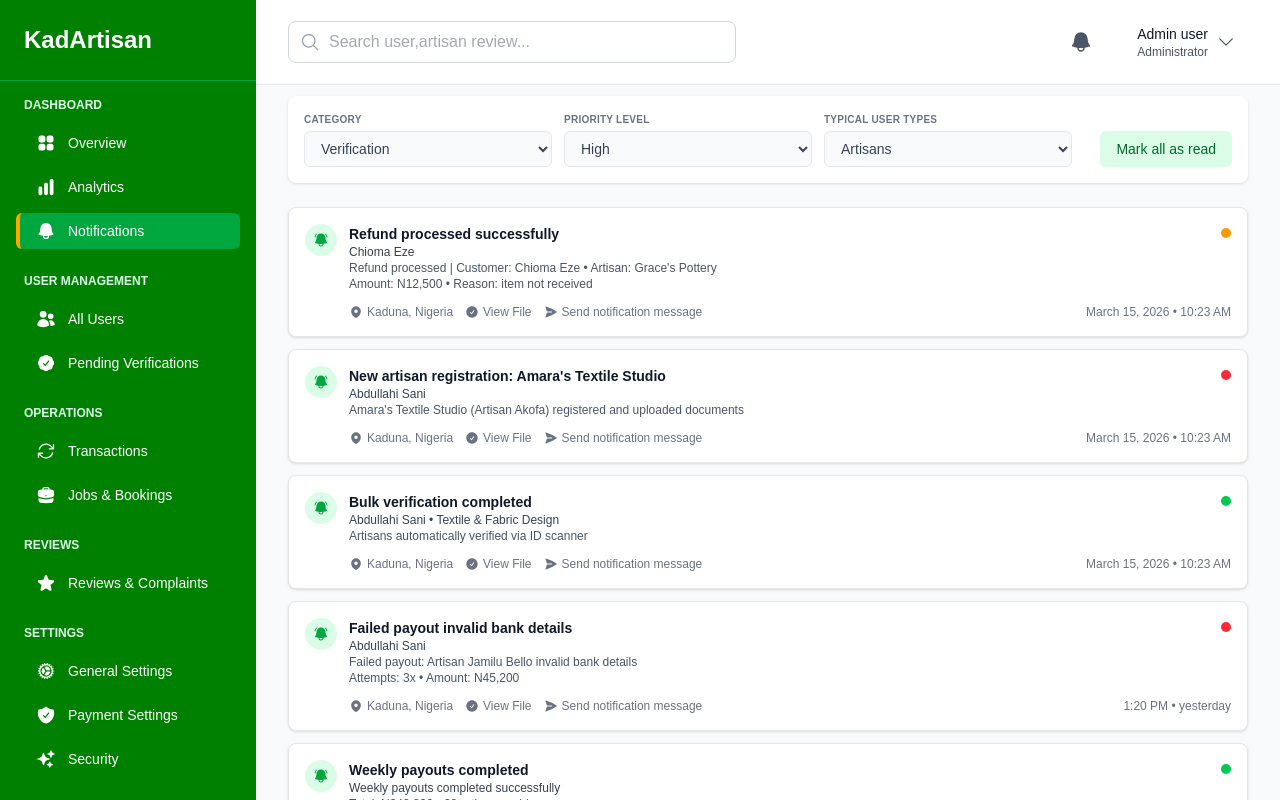
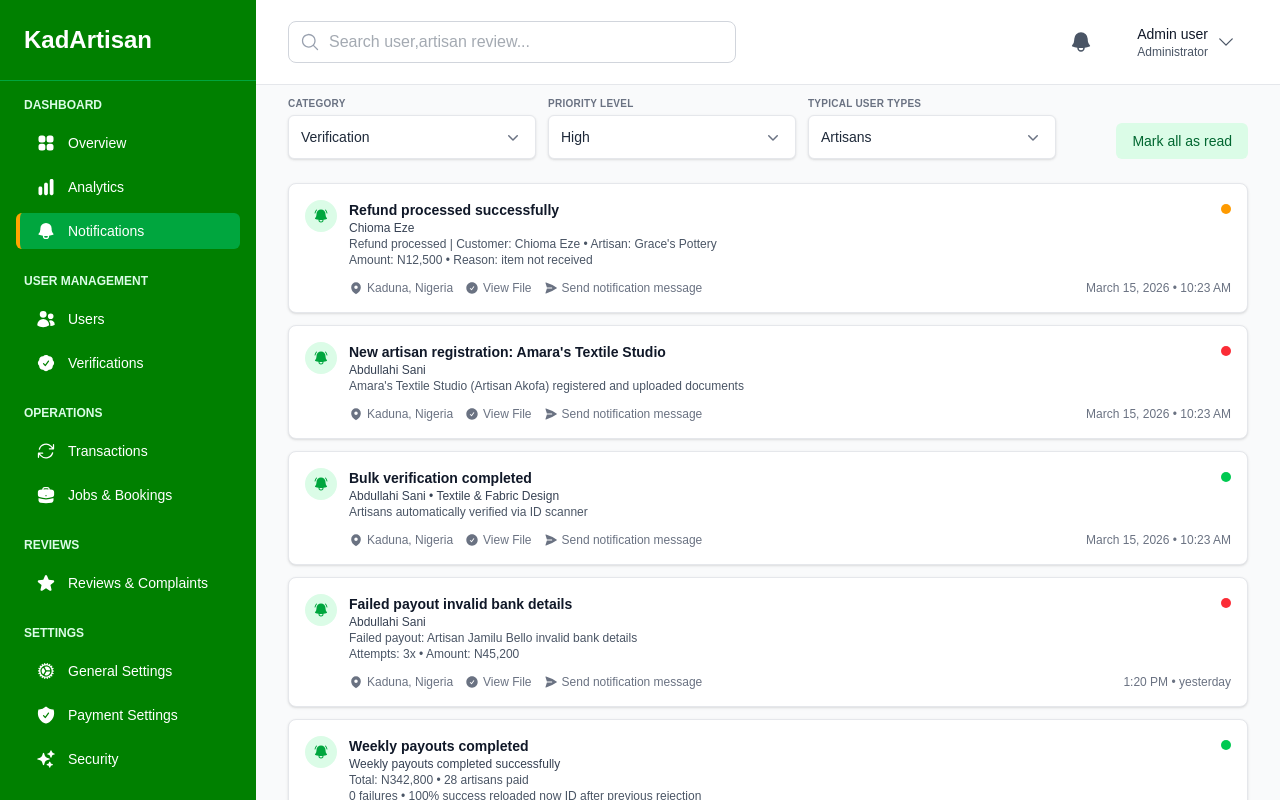
Before and after one commit to SynapGridTech/kadartisan-frontend, a Next.js app: page /dashboard/notifications in a window 1280 px wide. Shown: the top 800 px of the page. Built offline with nearby package versions, Linux system fonts and the light colour scheme.

Commit message:
Update transactions dropdown values to match design

```diff
--- a/app/components/layout/Sidebar.tsx
+++ b/app/components/layout/Sidebar.tsx
@@ -32,8 +32,8 @@ const Sidebar = () => {
     {
       title: 'USER MANAGEMENT',
       items: [
-        { icon: UsersIcon, label: 'All Users', href: '/dashboard/users' },
-        { icon: CheckBadgeIcon, label: 'Pending Verifications', href: '/dashboard/verifications' },
+        { icon: UsersIcon, label: 'Users', href: '/dashboard/users' },
+        { icon: CheckBadgeIcon, label: 'Verifications', href: '/dashboard/verifications' },
       ],
     },
     {
--- a/app/dashboard/notifications/page.tsx
+++ b/app/dashboard/notifications/page.tsx
@@ -1,11 +1,13 @@
 'use client';
 
+import { useState } from 'react';
 import {
   BellAlertIcon,
   CheckCircleIcon,
   MapPinIcon,
   PaperAirplaneIcon,
 } from '@heroicons/react/24/solid';
+import Dropdown from '@/app/components/ui/Dropdown';
 
 const notifications = [
   {
@@ -75,50 +77,45 @@ const priorityOptions = ['high', 'medium', 'low', 'all'];
 const userTypeOptions = ['artisans', 'customers', 'all'];
 
 export default function NotificationsPage() {
+  const [category, setCategory] = useState('verification');
+  const [priority, setPriority] = useState('high');
+  const [userType, setUserType] = useState('artisans');
+
   return (
     <div className="space-y-6">
-      <section className="rounded-lg bg-white p-4 shadow-sm">
+      {/* <section className="rounded-lg bg-white p-4 shadow-sm"> */}
         <div className="flex flex-col gap-4 lg:flex-row lg:items-end lg:justify-between">
           <div className="grid w-full grid-cols-1 gap-3 md:grid-cols-3 lg:max-w-3xl">
-            <label className="flex flex-col gap-1">
-              <span className="text-[10px] font-semibold uppercase tracking-wide text-gray-500">Category</span>
-              <select defaultValue="verification" className="rounded-md border border-gray-200 bg-gray-50 px-3 py-2 text-sm text-gray-700 outline-none focus:ring-2 focus:ring-primary">
-                {categoryOptions.map((option) => (
-                  <option key={option} value={option}>
-                    {option.charAt(0).toUpperCase() + option.slice(1)}
-                  </option>
-                ))}
-              </select>
-            </label>
+            <Dropdown
+              id="notification-category"
+              label="Category"
+              value={category}
+              options={categoryOptions}
+              onChange={setCategory}
+            />
 
-            <label className="flex flex-col gap-1">
-              <span className="text-[10px] font-semibold uppercase tracking-wide text-gray-500">Priority level</span>
-              <select defaultValue="high" className="rounded-md border border-gray-200 bg-gray-50 px-3 py-2 text-sm text-gray-700 outline-none focus:ring-2 focus:ring-primary">
-                {priorityOptions.map((option) => (
-                  <option key={option} value={option}>
-                    {option.charAt(0).toUpperCase() + option.slice(1)}
-                  </option>
-                ))}
-              </select>
-            </label>
+            <Dropdown
+              id="notification-priority"
+              label="Priority level"
+              value={priority}
+              options={priorityOptions}
+              onChange={setPriority}
+            />
 
-            <label className="flex flex-col gap-1">
-              <span className="text-[10px] font-semibold uppercase tracking-wide text-gray-500">Typical user types</span>
-              <select defaultValue="artisans" className="rounded-md border border-gray-200 bg-gray-50 px-3 py-2 text-sm text-gray-700 outline-none focus:ring-2 focus:ring-primary">
-                {userTypeOptions.map((option) => (
-                  <option key={option} value={option}>
-                    {option.charAt(0).toUpperCase() + option.slice(1)}
-                  </option>
-                ))}
-              </select>
-            </label>
+            <Dropdown
+              id="notification-user-type"
+              label="Typical user types"
+              value={userType}
+              options={userTypeOptions}
+              onChange={setUserType}
+            />
           </div>
 
           <button className="inline-flex items-center justify-center rounded-md bg-green-100 px-4 py-2 text-sm font-medium text-green-800 hover:bg-green-200 transition-colors">
             Mark all as read
           </button>
         </div>
-      </section>
+      {/* </section> */}
 
       <section className="space-y-3">
         {notifications.map((item) => (
--- a/app/dashboard/transactions/page.tsx
+++ b/app/dashboard/transactions/page.tsx
@@ -157,8 +157,8 @@ function formatNaira(value: number): string {
 }
 
 export default function TransactionsPage() {
-  const [allTypes, setAllTypes] = useState('select types');
-  const [amountRange, setAmountRange] = useState('select amount range');
+  const [allTypes, setAllTypes] = useState('select type');
+  const [amountRange, setAmountRange] = useState('select amount');
   const [dateRange, setDateRange] = useState('select date');
   const [allStatus, setAllStatus] = useState('select status');
   const [search, setSearch] = useState('');
@@ -201,28 +201,28 @@ export default function TransactionsPage() {
             id="tx-all-types"
             label="All types"
             value={allTypes}
-            options={['select types', 'payment', 'withdraw', 'payout']}
+            options={['select type', 'withdraw', 'payout', 'payment']}
             onChange={setAllTypes}
           />
           <Dropdown
             id="tx-amount-range"
             label="Amount range"
             value={amountRange}
-            options={['select amount range', 'N0 - N10,000', 'N10,001 - N50,000', 'N50,001+']}
+            options={['select amount', '< ₦10k', '₦10k-50k', '₦50k-100k', '> ₦100k']}
             onChange={setAmountRange}
           />
           <Dropdown
             id="tx-date-range"
             label="Date range"
             value={dateRange}
-            options={['select date', 'today', 'this week', 'this month']}
+            options={['select date', 'today', 'yesterday', 'this week', 'this month']}
             onChange={setDateRange}
           />
           <Dropdown
             id="tx-all-status"
             label="All status"
             value={allStatus}
-            options={['select status', 'completed', 'pending', 'failed', 'dispatched', 'refund']}
+            options={['select status', 'competed', 'pending', 'failed', 'disputes']}
             onChange={setAllStatus}
           />
         </div>
--- a/app/dashboard/users/page.tsx
+++ b/app/dashboard/users/page.tsx
@@ -121,7 +121,7 @@ export default function AllUsersPage() {
             className="min-w-40"
             label="Typical user types"
             value={selectedUserType}
-            options={['Artisan', 'Customer', 'All']}
+            options={['All', 'Artisan', 'Customer']}
             onChange={(value) => setSelectedUserType(value as UserType | 'All')}
           />
 
--- a/app/dashboard/verifications/page.tsx
+++ b/app/dashboard/verifications/page.tsx
@@ -94,7 +94,7 @@ const priorityDot = {
 export default function VerificationsPage() {
   const [userType, setUserType] = useState('all user');
   const [dateRange, setDateRange] = useState('all date');
-  const [priority, setPriority] = useState('high');
+  const [priority, setPriority] = useState('all priority');
   const [search, setSearch] = useState('');
   const [selectedReview, setSelectedReview] = useState<VerificationRow | null>(null);
   const [documentPreview, setDocumentPreview] = useState<{
@@ -142,7 +142,7 @@ export default function VerificationsPage() {
             id="verification-priority"
             label="Priority"
             value={priority}
-            options={['high', 'medium', 'low']}
+            options={['all priority', 'high', 'medium', 'low']}
             onChange={setPriority}
           />
         </div>
@@ -206,7 +206,7 @@ export default function VerificationsPage() {
                   <td className="px-4 py-3">
                     <button
                       onClick={() => setSelectedReview(row)}
-                      className="rounded-full border border-gray-200 px-5 py-1.5 text-sm hover:bg-gray-50"
+                      className="cursor-pointer rounded-full border border-gray-200 px-5 py-1.5 text-sm hover:bg-gray-50"
                     >
                       Review
                     </button>
@@ -329,22 +329,22 @@ export default function VerificationsPage() {
             type="button"
             aria-label="Close document preview"
             onClick={() => setDocumentPreview(null)}
-            className="absolute inset-0 bg-black/85"
+            className="absolute inset-0 bg-black/45"
           />
 
-          <section className="relative mx-auto flex h-full max-h-[92vh] w-full max-w-5xl flex-col overflow-hidden rounded-sm bg-[#141414] text-white shadow-2xl">
+          <section className="relative mx-auto flex h-full max-h-[92vh] w-full max-w-5xl flex-col overflow-hidden rounded-sm bg-white text-white shadow-2xl">
             <header className="flex items-center justify-between border-b border-white/10 px-4 py-3">
-              <p className="text-sm font-medium text-white/90">{documentPreview.title}</p>
+              <p className="text-sm font-medium text-gray-800">{documentPreview.title}</p>
               <button
                 type="button"
                 onClick={() => setDocumentPreview(null)}
-                className="rounded-md p-1 text-white/90 transition hover:bg-white/10"
+                className="rounded-md p-1 text-gray-500 transition hover:bg-gray-100 hover:text-gray-700"
               >
                 <XMarkIcon className="h-10 w-10" />
               </button>
             </header>
 
-            <div className="flex-1 overflow-auto bg-[#0f0f0f] p-3 sm:p-5">
+            <div className="flex-1 overflow-auto bg-white p-3 sm:p-5">
               <div className="mx-auto h-[78vh] w-full max-w-4xl overflow-hidden rounded bg-white shadow-lg">
                 <iframe
                   src="/docs/original.pdf"
@@ -358,19 +358,19 @@ export default function VerificationsPage() {
               <div className="flex flex-wrap items-center justify-center gap-4">
                 <button
                   type="button"
-                  className="rounded-full bg-green-600 px-7 py-2 text-sm font-semibold text-white hover:bg-green-700"
+                  className="cursor-pointer rounded-full bg-green-600 px-7 py-2 text-sm font-semibold text-white hover:bg-green-700"
                 >
                   Approved
                 </button>
                 <button
                   type="button"
-                  className="rounded-full border border-gray-400 px-7 py-2 text-sm font-medium text-gray-200 hover:border-gray-200 hover:text-white"
+                  className="cursor-pointer rounded-full border border-gray-400 px-7 py-2 text-sm font-medium text-gray-700 hover:bg-gray-500/10"
                 >
                   Request re-upload
                 </button>
                 <button
                   type="button"
-                  className="rounded-full border border-red-500 px-7 py-2 text-sm font-medium text-red-400 hover:bg-red-500/10"
+                  className="cursor-pointer rounded-full border border-red-500 px-7 py-2 text-sm font-medium text-red-400 hover:bg-red-500/10"
                 >
                   Reject
                 </button>
```
Also changed, not shown: 1 other file (tests, documents, lock files or other folders).
